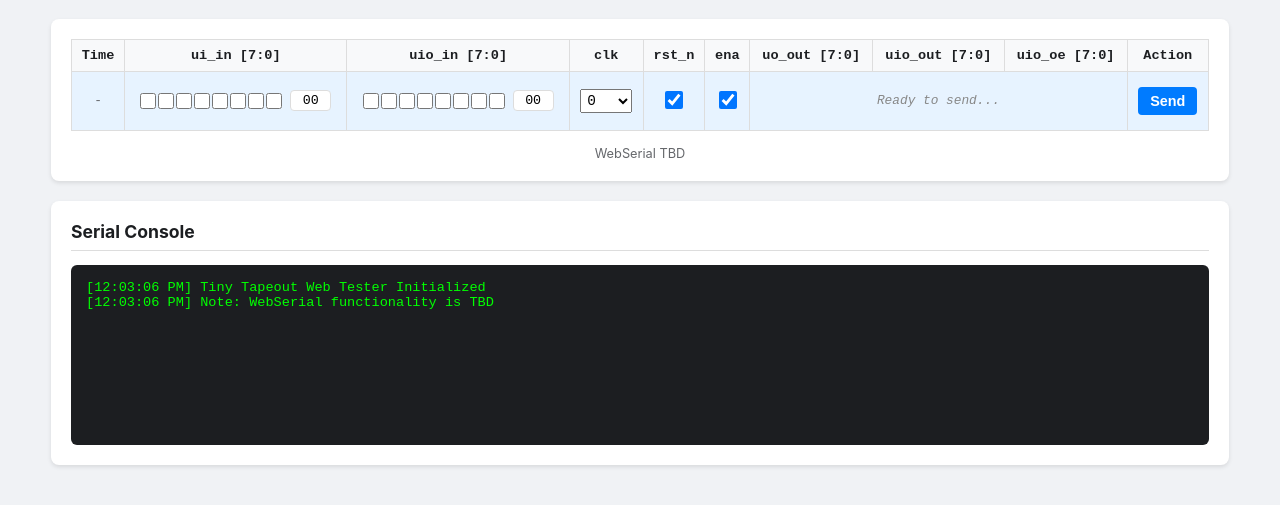
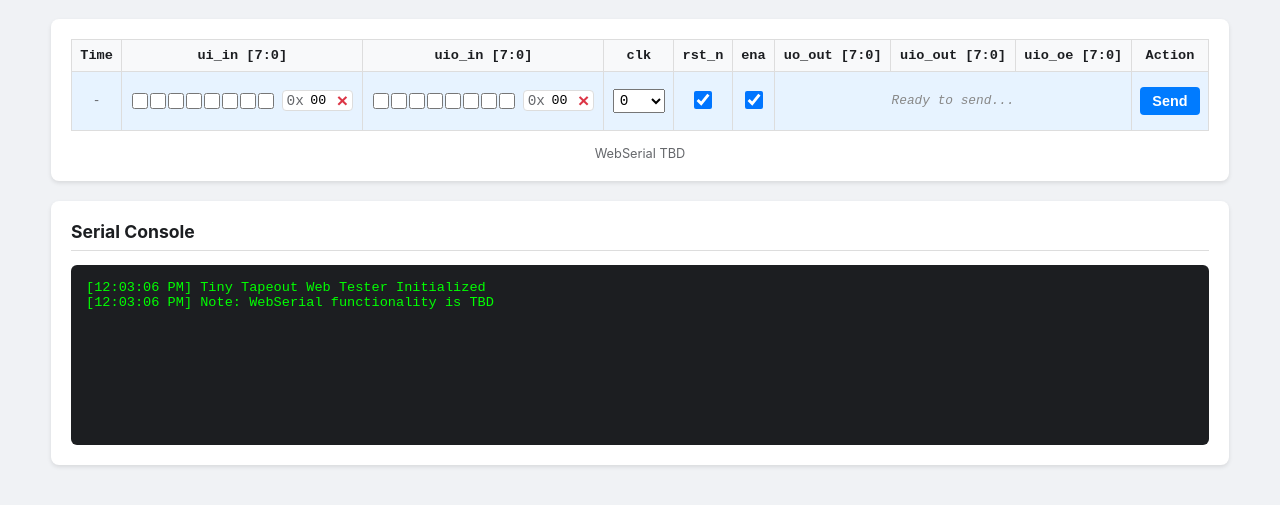
Before and after one commit to chatelao/tiny-tapeout-web-uart-tang-nano, a plain HTML site: page web/index.html in a window 1280 px wide. Shown: the part 83-588 px from the top of the page. Drawn offline with Linux system fonts and the light colour scheme.

Commit message:
web: add '0x' prefix and reset button to hex inputs
- Wrap hex input fields in a 'hex-entry' container in index.html.
- Add '0x' prefix and a red cross reset button for ui_in and uio_in.
- Update style.css with flexbox layout and red cross styling.
- Implement reset logic in app.js to clear hex values and update bit checkboxes.
- Verified visual changes and functionality with a Playwright script.

```diff
--- a/web/app.js
+++ b/web/app.js
@@ -3,6 +3,8 @@ document.addEventListener('DOMContentLoaded', () => {
     const uioIn = document.getElementById('uio_in').querySelectorAll('input');
     const uiInHex = document.getElementById('ui_in_hex');
     const uioInHex = document.getElementById('uio_in_hex');
+    const uiInReset = document.getElementById('ui_in_reset');
+    const uioInReset = document.getElementById('uio_in_reset');
     const clk = document.getElementById('clk');
     const rstN = document.getElementById('rst_n');
     const ena = document.getElementById('ena');
@@ -50,6 +52,16 @@ document.addEventListener('DOMContentLoaded', () => {
 
     uiInHex.addEventListener('input', () => updateBitsFromHex(uiInHex, uiIn));
     uioInHex.addEventListener('input', () => updateBitsFromHex(uioInHex, uioIn));
+
+    uiInReset.addEventListener('click', () => {
+        uiInHex.value = '00';
+        updateBitsFromHex(uiInHex, uiIn);
+    });
+
+    uioInReset.addEventListener('click', () => {
+        uioInHex.value = '00';
+        updateBitsFromHex(uioInHex, uioIn);
+    });
 
     function createBitDisplay(value) {
         const container = document.createElement('div');
--- a/web/index.html
+++ b/web/index.html
@@ -34,7 +34,11 @@
                                 <div class="bits" id="ui_in">
                                     <input type="checkbox" title="7"><input type="checkbox" title="6"><input type="checkbox" title="5"><input type="checkbox" title="4"><input type="checkbox" title="3"><input type="checkbox" title="2"><input type="checkbox" title="1"><input type="checkbox" title="0">
                                 </div>
-                                <input type="text" class="hex-input" id="ui_in_hex" maxlength="2" value="00">
+                                <div class="hex-entry">
+                                    <span class="hex-prefix">0x</span>
+                                    <input type="text" class="hex-input" id="ui_in_hex" maxlength="2" value="00">
+                                    <button class="hex-reset" id="ui_in_reset" title="Reset to 0x00">&times;</button>
+                                </div>
                             </div>
                         </td>
                         <td>
@@ -42,7 +46,11 @@
                                 <div class="bits" id="uio_in">
                                     <input type="checkbox" title="7"><input type="checkbox" title="6"><input type="checkbox" title="5"><input type="checkbox" title="4"><input type="checkbox" title="3"><input type="checkbox" title="2"><input type="checkbox" title="1"><input type="checkbox" title="0">
                                 </div>
-                                <input type="text" class="hex-input" id="uio_in_hex" maxlength="2" value="00">
+                                <div class="hex-entry">
+                                    <span class="hex-prefix">0x</span>
+                                    <input type="text" class="hex-input" id="uio_in_hex" maxlength="2" value="00">
+                                    <button class="hex-reset" id="uio_in_reset" title="Reset to 0x00">&times;</button>
+                                </div>
                             </div>
                         </td>
                         <td class="center-cell">
--- a/web/style.css
+++ b/web/style.css
@@ -68,13 +68,46 @@ h1 {
     justify-content: center;
 }
 
+.hex-entry {
+    display: flex;
+    align-items: center;
+    border: 1px solid #ddd;
+    border-radius: 4px;
+    background: #fff;
+    padding-left: 4px;
+}
+
+.hex-prefix {
+    font-family: monospace;
+    color: #65676b;
+    font-size: 0.9rem;
+}
+
 .hex-input {
-    width: 35px;
+    width: 25px;
     font-family: monospace;
     text-align: center;
     padding: 2px;
-    border: 1px solid #ddd;
-    border-radius: 4px;
+    border: none;
+    outline: none;
+}
+
+.hex-reset {
+    color: #dc3545;
+    background: none;
+    border: none;
+    cursor: pointer;
+    padding: 0 4px;
+    font-size: 1.2rem;
+    line-height: 1;
+    display: flex;
+    align-items: center;
+    justify-content: center;
+}
+
+.hex-reset:hover {
+    color: #a71d2a;
+    background: none;
 }
 
 .hex-display {
```
